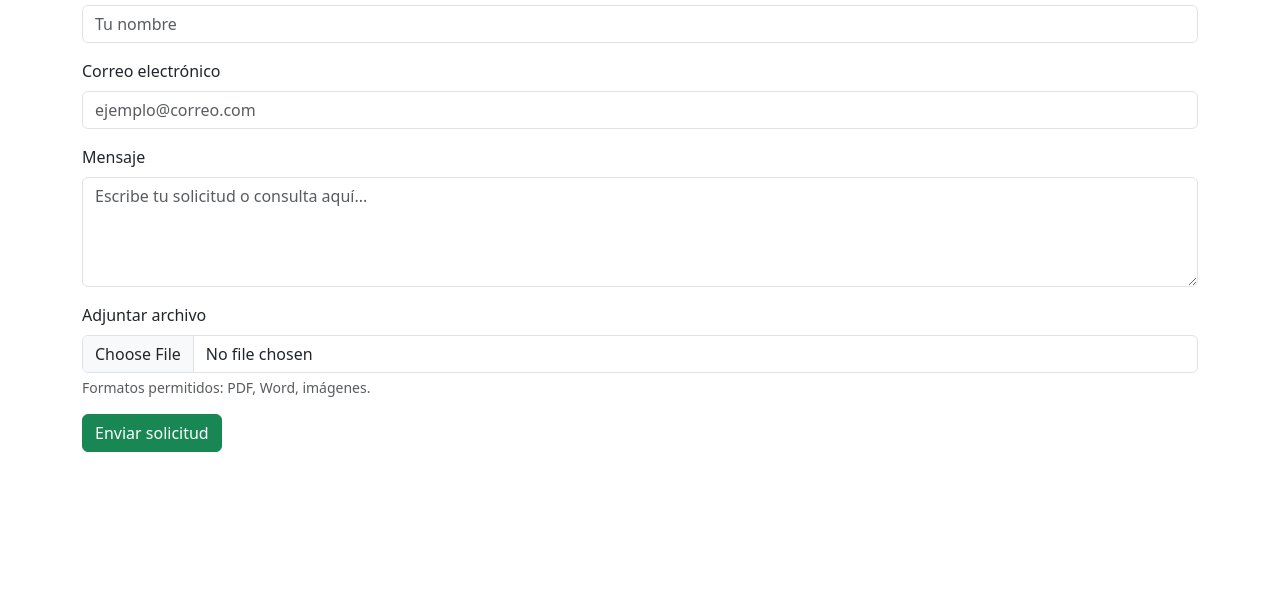
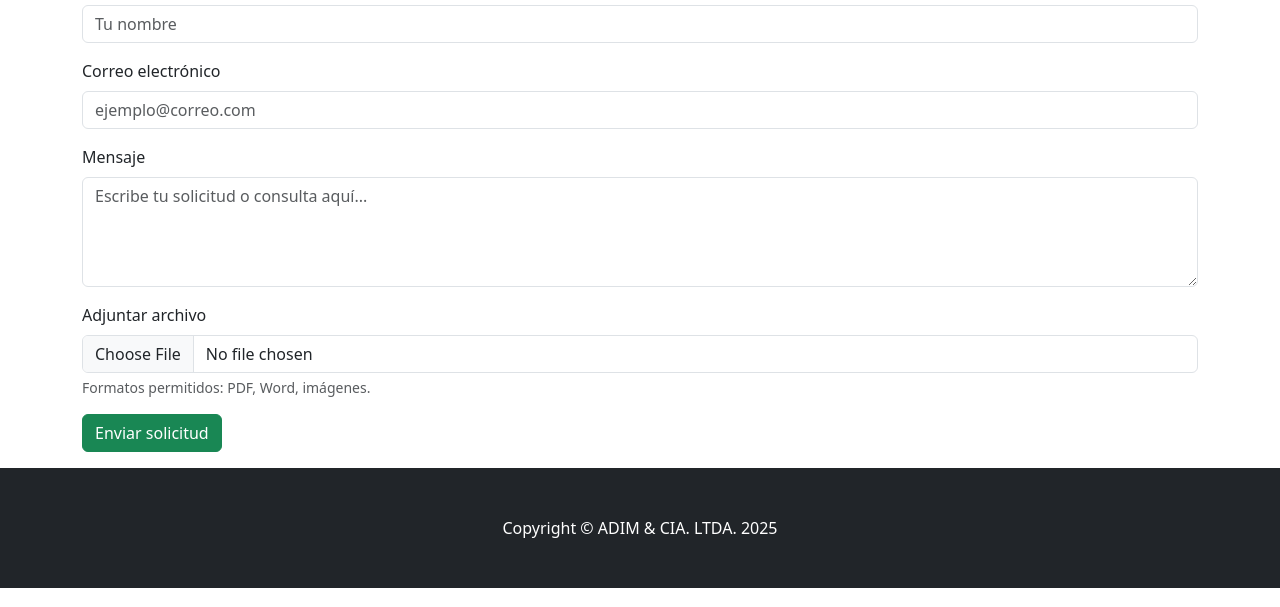
Before and after one commit to viunix27/ADIM, a plain HTML site: page formulario.html in a window 1280 px wide. Shown: the part 193-800 px from the top of the page. Drawn offline with nearby package versions, Linux system fonts and the light colour scheme.

Commit message:
Update formulario.html

```diff
--- a/formulario.html
+++ b/formulario.html
@@ -46,7 +46,13 @@
       <button type="submit" class="btn btn-success">Enviar solicitud</button>
     </form>
   </div>
-
-  <script src="https://cdn.jsdelivr.net/npm/bootstrap@5.3.3/dist/js/bootstrap.bundle.min.js"></script>
+  <!-- Footer-->
+        <footer class="py-5 bg-dark">
+            <div class="container px-4 px-lg-5"><p class="m-0 text-center text-white">Copyright &copy; ADIM & CIA. LTDA. 2025</p></div>
+        </footer>
+        <!-- Bootstrap core JS-->
+       <script src="https://cdn.jsdelivr.net/npm/bootstrap@5.2.3/dist/js/bootstrap.bundle.min.js"></script>
+        <!-- Core theme JS-->
+        <script src="js/scripts.js"></script>
 </body>
 </html>
```
